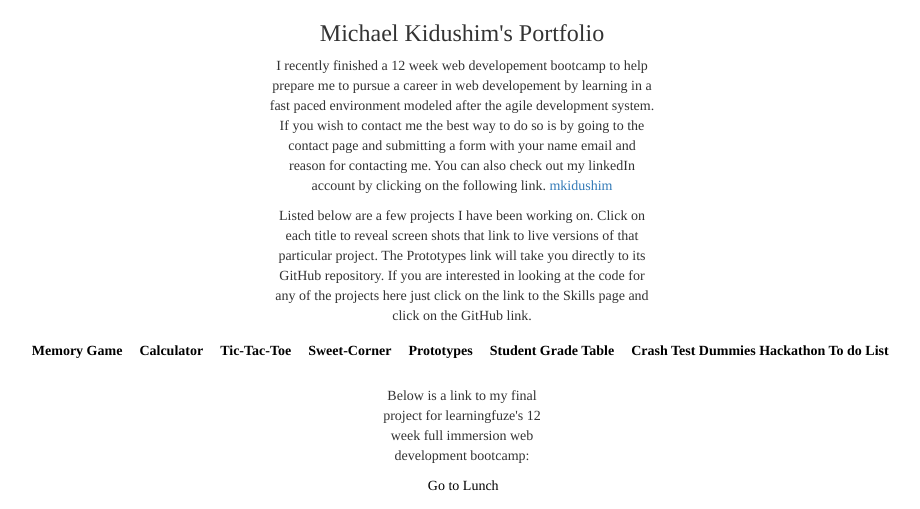
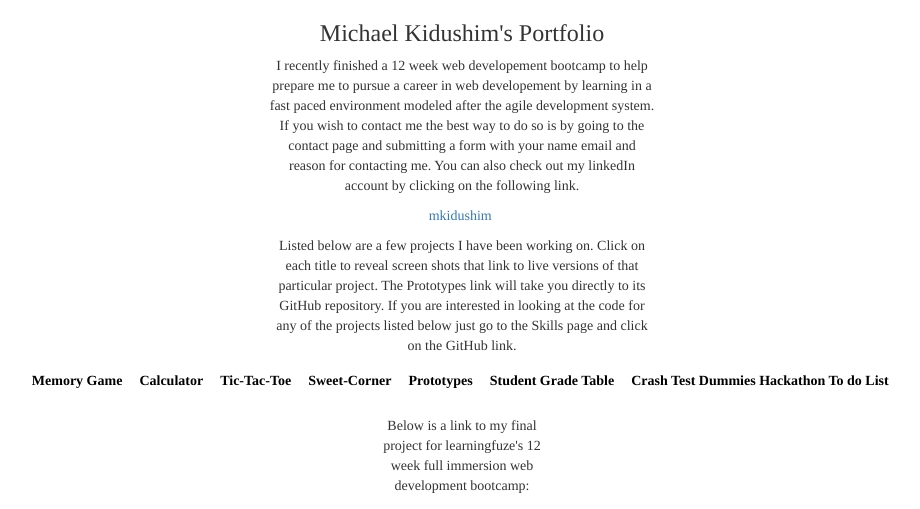
Before and after one commit to mkidushim/portfolio, a PHP site: page / in a window 1280 px wide. Shown: the part 150-659 px from the top of the page, without its empty margins (178-1098 px from the left). Run offline with PHP 8.4, Linux system fonts and the light colour scheme; some libraries are stand-ins or nearby versions.

Commit message:
fixing some wording and styling issues #15

```diff
--- a/index.html
+++ b/index.html
@@ -58,8 +58,8 @@
         </header>
         <div id="content" class="main_content col-xs-12 col-sm-12 col-md-12 col-lg-12">
             <h3 class="text-center">Michael Kidushim's Portfolio</h3>
-            <p class="info4 col-xs-12 col-md-4 col-md-offset-4 col-lg-4 col-lg-offset-4 text-center">I recently finished a 12 week web developement bootcamp to help prepare me to pursue a career in web developement by learning in a fast paced environment modeled after the agile development system. If you wish to contact me the best way to do so is by going to the contact page and submitting a form with your name email and reason for contacting me. You can also check out my linkedIn account by clicking on the following link. <a class="link" href="https://www.linkedin.com/in/mkidushim">mkidushim</a></p>
-            <p class="text-center col-md-4 col-md-offset-4 col-lg-4 col-lg-offset-4"> Listed below are a few projects I have been working on.  Click on each title to reveal screen shots that link to live versions of that particular project.  The Prototypes link will take you directly to its GitHub repository. If you are interested in looking at the code for any of the projects here just click on the link to the Skills page and click on the GitHub link.</p>
+            <p class="info4 col-xs-12 col-md-4 col-md-offset-4 col-lg-4 col-lg-offset-4 text-center">I recently finished a 12 week web developement bootcamp to help prepare me to pursue a career in web developement by learning in a fast paced environment modeled after the agile development system. If you wish to contact me the best way to do so is by going to the contact page and submitting a form with your name email and reason for contacting me. You can also check out my linkedIn account by clicking on the following link. </p><p class="col-md-5 col-md-offset-5"><a class="link col-md-4 col-md-offset-1" target="_blank" href="https://www.linkedin.com/in/mkidushim">mkidushim</a></p>
+            <p class="text-center col-xs-12 col-md-4 col-md-offset-4 col-lg-4 col-lg-offset-4"> Listed below are a few projects I have been working on.  Click on each title to reveal screen shots that link to live versions of that particular project.  The Prototypes link will take you directly to its GitHub repository. If you are interested in looking at the code for any of the projects listed below just go to the Skills page and click on the GitHub link.</p>
             <ol class="roman col-xs-12 col-md-12 col-lg-12 text-center">
                 <li><p class="memory_match_b">Memory Game </p></li>
                 <li>
--- a/style.css
+++ b/style.css
@@ -61,6 +61,7 @@ span#email {
     text-decoration: none;
     color: Green;
     background-color: orange;
+    cursor: pointer;
 }
 
 .roman > li p {
```
